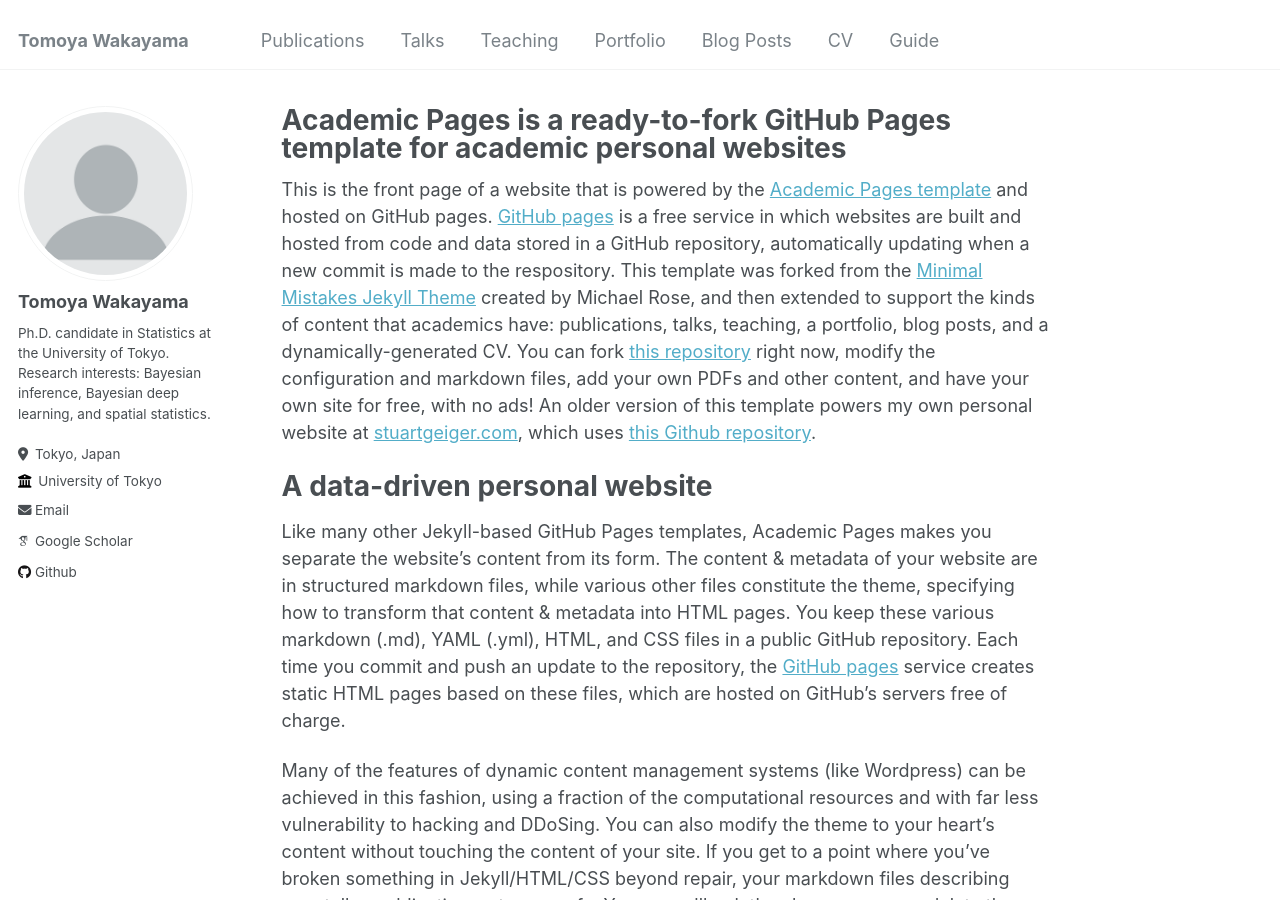
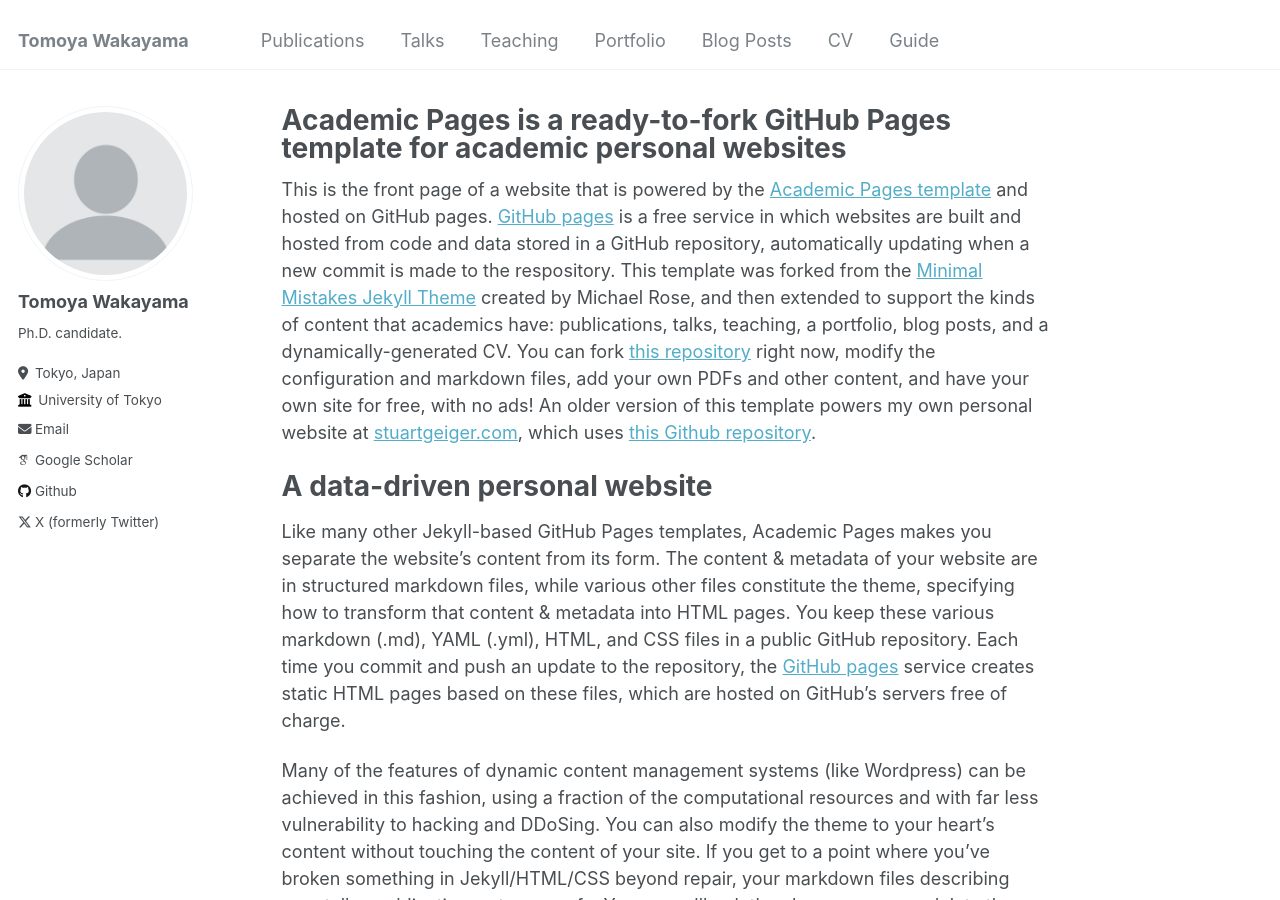
Before and after one commit to TomWaka/TomWaka.github.io, a Jekyll site: the page built from _pages/about.md, in a window 1280 px wide and 900 px high. Built offline with Jekyll 4.4.1, drawn with Linux system fonts in a browser that asks for light colours; some web fonts are replaced.

Commit message:
Update _config.yml

```diff
--- a/_config.yml
+++ b/_config.yml
@@ -20,14 +20,13 @@ repository               : "TomWaka/TomWaka.github.io"
 author:
   name             : "Tomoya Wakayama"
   avatar           : "profile.png"
-  bio              : "Ph.D. candidate in Statistics at the University of Tokyo. Research interests: Bayesian inference, Bayesian deep learning, and spatial statistics."
+  bio              : "Ph.D. candidate. "
   location         : "Tokyo, Japan"
   employer         : "University of Tokyo"
   googlescholar    : "https://scholar.google.com/citations?user=qLFVWB0AAAAJ"
   email            : "tom-w9@g.ecc.u-tokyo.ac.jp"
-
-  # Repositories and software development
   github           : "TomWaka"
+  twitter : "10m8mkW"
 
 # Site Settings
 breadcrumbs              : false
```
